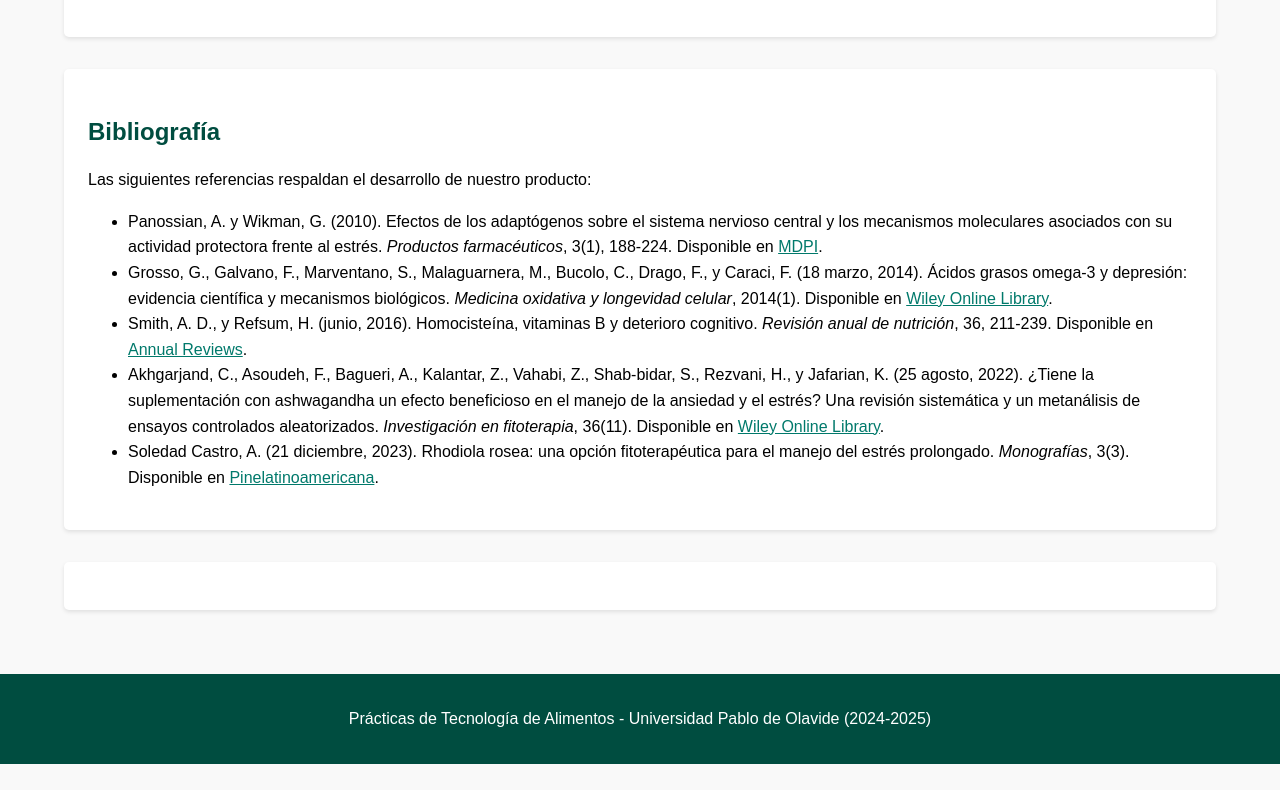
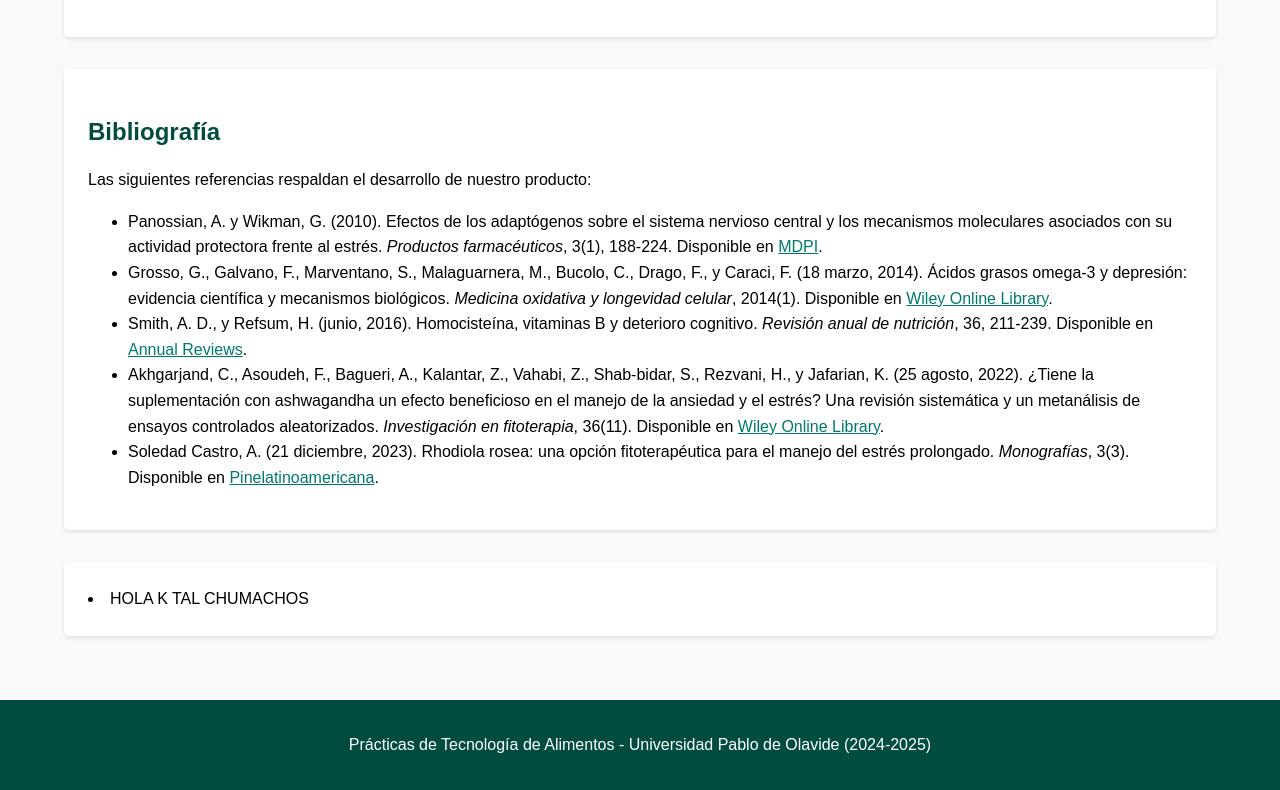
Before and after one commit to Mars17201/Vitalminnnn, a plain HTML site: page index.html in a window 1280 px wide. Shown: the part 2876-3666 px from the top of the page. Before the commit the page ends 3640 px from the top, so only its background shows below. Drawn offline with Linux system fonts and the light colour scheme.

Commit message:
Update index.html

```diff
--- a/index.html
+++ b/index.html
@@ -242,8 +242,7 @@ VitalMind es una opción práctica, saludable y apta para personas con un estilo
         </section>
 
         <section id="vídeo">
-
-
+        <li> HOLA K TAL CHUMACHOS</li>
     </div>
 
     <footer>
```
